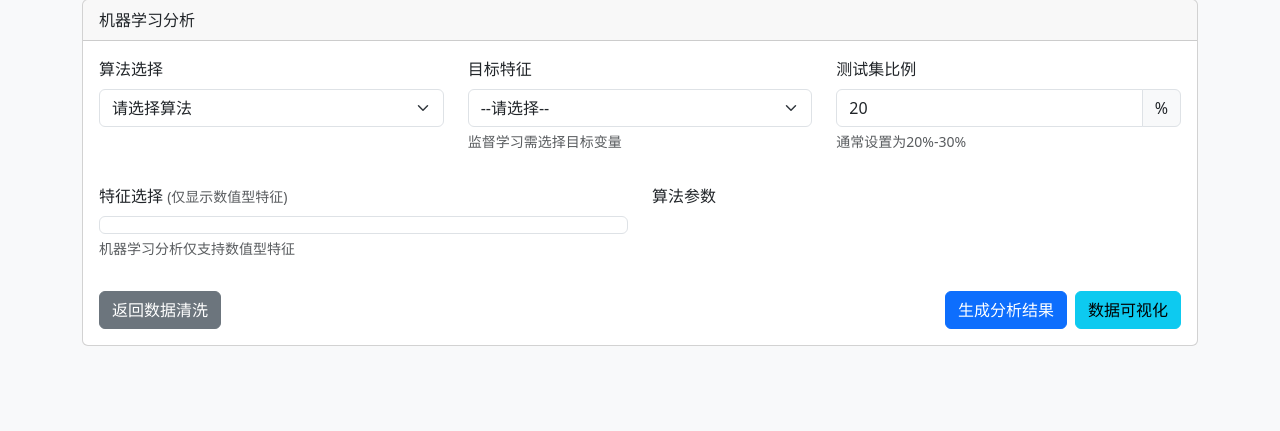
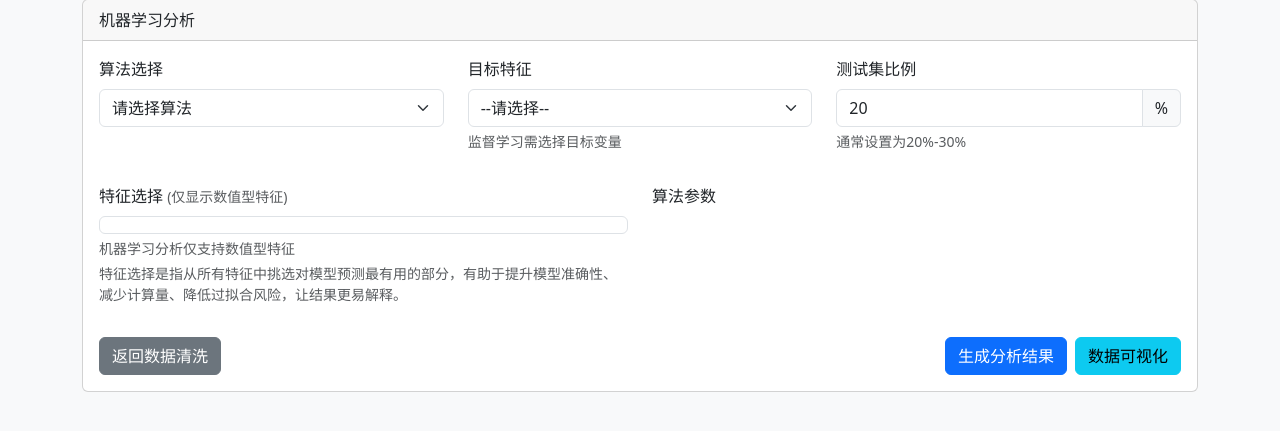
Before and after one commit to Fuze1111/python_course_exp_interactive_data_analysis_system, a Flask app: template templates/analyze.html in a window 1280 px wide. Shown: the part 167-598 px from the top of the page. Run offline with Flask 3, Linux system fonts and the light colour scheme; the template is opened without the code that fills it, so the values that code supplies are empty.

Commit message:
:art: 增加数据特征注释

```diff
--- a/templates/analyze.html
+++ b/templates/analyze.html
@@ -92,6 +92,9 @@
                                 {% endfor %}
                             </div>
                             <div class="form-text">机器学习分析仅支持数值型特征</div>
+                            <div class="form-text">
+                                特征选择是指从所有特征中挑选对模型预测最有用的部分，有助于提升模型准确性、减少计算量、降低过拟合风险，让结果更易解释。
+                            </div>
                         </div>
                     </div>
                     <!-- 算法参数（动态显示） -->
@@ -105,6 +108,7 @@
                                                value="1"
                                                {% if saved_params.normalize %}checked{% endif %}>
                                         <label class="form-check-label" for="normalize">特征标准化</label>
+                                        <div class="form-text">对特征进行标准化处理，有助于提升模型表现。</div>
                                     </div>
                                 </div>
                                 <div class="algorithm-params" id="random_forest_regression_params"
@@ -113,11 +117,14 @@
                                         <label for="n_estimators" class="form-label">树的数量</label>
                                         <input type="number" class="form-control" id="n_estimators" name="n_estimators"
                                                value="{{ saved_params.n_estimators|default(100) }}" min="10" max="1000">
+                                         <div class="form-text">随机森林中决策树的数量，数量越多模型越稳定，但计算量增加。
+                                        </div>
                                     </div>
                                     <div class="mb-2">
                                         <label for="max_depth" class="form-label">最大深度</label>
                                         <input type="number" class="form-control" id="max_depth" name="max_depth"
                                                value="{{ saved_params.max_depth|default(10) }}" min="1" max="100">
+                                        <div class="form-text">每棵树的最大深度，防止过拟合。</div>
                                     </div>
                                 </div>
                                 <div class="algorithm-params" id="random_forest_classification_params"
@@ -128,12 +135,15 @@
                                                name="n_estimators_cls"
                                                value="{{ saved_params.n_estimators_cls|default(100) }}" min="10"
                                                max="1000">
+                                         <div class="form-text">随机森林中决策树的数量，数量越多模型越稳定，但计算量增加。
+                                        </div>
                                     </div>
                                     <div class="mb-2">
                                         <label for="max_depth_cls" class="form-label">最大深度</label>
                                         <input type="number" class="form-control" id="max_depth_cls"
                                                name="max_depth_cls" value="{{ saved_params.max_depth_cls|default(10) }}"
                                                min="1" max="100">
+                                        <div class="form-text">每棵树的最大深度，防止过拟合。</div>
                                     </div>
                                 </div>
                                 <div class="algorithm-params" id="kmeans_params" style="display: none;">
@@ -141,6 +151,7 @@
                                         <label for="n_clusters" class="form-label">聚类数量</label>
                                         <input type="number" class="form-control" id="n_clusters" name="n_clusters"
                                                value="{{ saved_params.n_clusters|default(3) }}" min="2" max="20">
+                                        <div class="form-text">分成的聚类（类别）数量，需根据数据实际情况设置。</div>
                                     </div>
                                 </div>
                                 <div class="algorithm-params" id="dbscan_params" style="display: none;">
@@ -149,11 +160,13 @@
                                         <input type="number" class="form-control" id="eps" name="eps"
                                                value="{{ saved_params.eps|default(0.5) }}" min="0.1" max="10"
                                                step="0.1">
+                                        <div class="form-text">邻域的最大距离，决定样本是否属于同一簇。</div>
                                     </div>
                                     <div class="mb-2">
                                         <label for="min_samples" class="form-label">min_samples</label>
                                         <input type="number" class="form-control" id="min_samples" name="min_samples"
                                                value="{{ saved_params.min_samples|default(5) }}" min="1" max="100">
+                                        <div class="form-text">每个核心点的最小邻域样本数，影响聚类的密度要求。</div>
                                     </div>
                                 </div>
                                 <div class="algorithm-params" id="pca_params" style="display: none;">
@@ -161,6 +174,7 @@
                                         <label for="n_components" class="form-label">主成分个数</label>
                                         <input type="number" class="form-control" id="n_components" name="n_components"
                                                value="{{ saved_params.n_components|default(2) }}" min="1" max="10">
+                                        <div class="form-text">降维后保留的主成分数量，通常为2或3用于可视化。</div>
                                     </div>
                                 </div>
                             </div>
```
Also changed, not shown: README.md.
